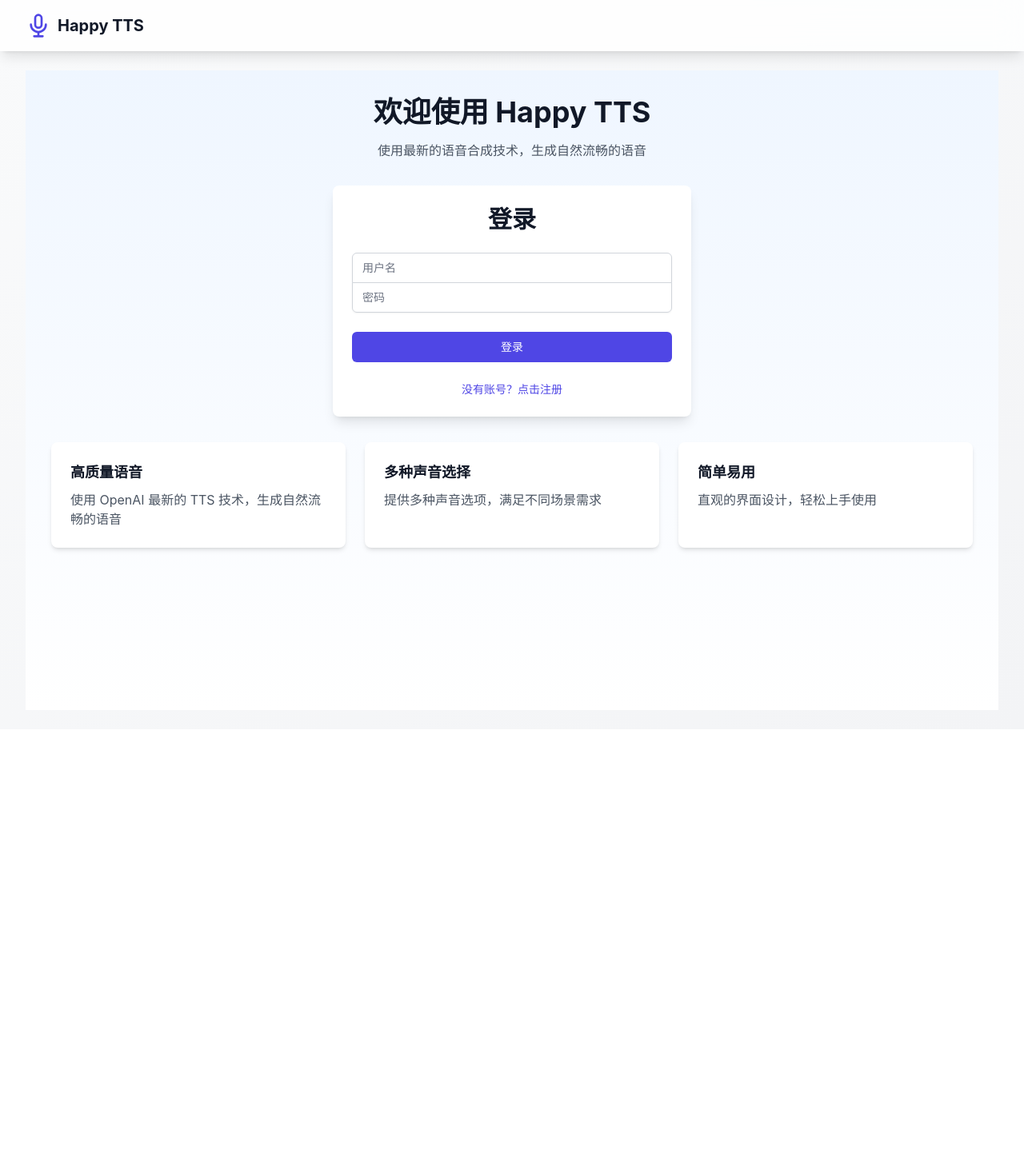
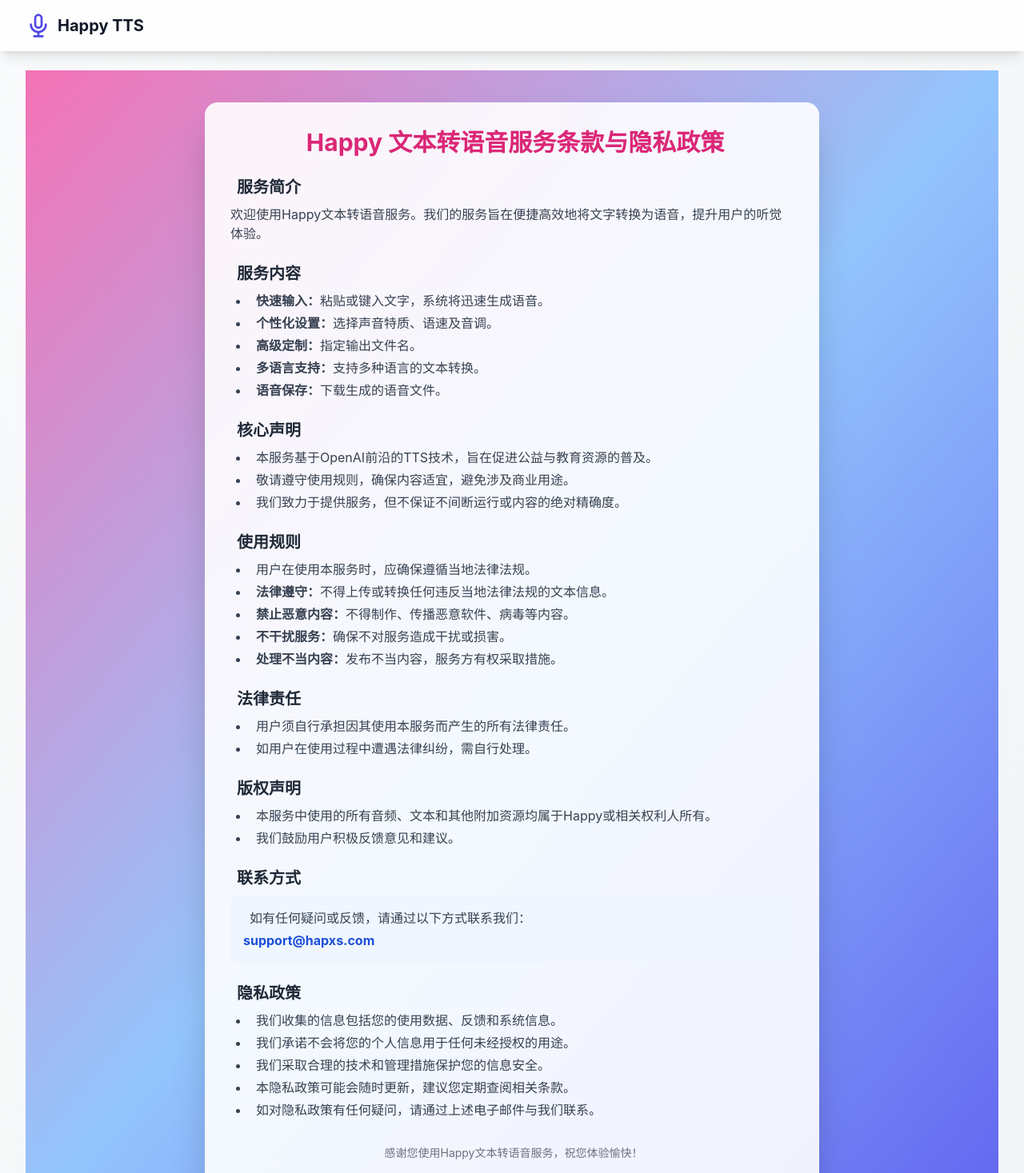
Before and after one commit to devhappys/Happy-TTS, a React (Vite) app in the folder frontend/: page /policy in a window 1280 px wide. Before the commit this address led to /welcome. Shown: the top 1467 px of the page at 80% size. Before the commit the page ends 912 px from the top, so only its background shows below. Built offline with nearby package versions, Linux system fonts and the light colour scheme.

Commit message:
feat(frontend): implement privacy policy and terms of service
- Add PolicyPage component and corresponding route
- Update AuthForm to require agreement to terms and conditions
- Add link to privacy policy in AuthForm

```diff
--- a/frontend/src/App.tsx
+++ b/frontend/src/App.tsx
@@ -4,6 +4,7 @@
 import { BrowserRouter as Router, Routes, Route, Navigate, useLocation } from 'react-router-dom';
 import { WelcomePage } from './components/WelcomePage';
 import { TtsPage } from './components/TtsPage';
+import PolicyPage from './components/PolicyPage';
 
 const App: React.FC = () => {
   const { user, loading, logout } = useAuth();
@@ -141,6 +142,7 @@
               )
             }
           />
+          <Route path="/policy" element={<PolicyPage />} />
           <Route path="*" element={<Navigate to="/" replace />} />
         </Routes>
       </main>
--- a/frontend/src/components/AuthForm.tsx
+++ b/frontend/src/components/AuthForm.tsx
@@ -1,5 +1,6 @@
 import React, { useState } from 'react';
 import { useAuth } from '../hooks/useAuth';
+import { Link } from 'react-router-dom';
 
 interface AuthFormProps {
     onSuccess?: () => void;
@@ -13,10 +14,15 @@
     const [password, setPassword] = useState('');
     const [error, setError] = useState<string | null>(null);
     const [loading, setLoading] = useState(false);
+    const [agreed, setAgreed] = useState(false);
 
     const handleSubmit = async (e: React.FormEvent) => {
         e.preventDefault();
         setError(null);
+        if (!agreed) {
+            setError('请阅读并同意服务条款与隐私政策');
+            return;
+        }
         setLoading(true);
 
         try {
@@ -126,13 +132,28 @@
                             />
                         </div>
                     </div>
-
+                    <div className="flex items-center">
+                        <input
+                            id="agree"
+                            name="agree"
+                            type="checkbox"
+                            checked={agreed}
+                            onChange={e => setAgreed(e.target.checked)}
+                            className="h-4 w-4 text-indigo-600 focus:ring-indigo-500 border-gray-300 rounded"
+                            required
+                        />
+                        <label htmlFor="agree" className="ml-2 block text-sm text-gray-700">
+                            我已阅读并同意
+                            <Link to="/policy" className="text-blue-600 hover:underline ml-1" target="_blank">
+                                服务条款与隐私政策
+                            </Link>
+                        </label>
+                    </div>
                     {error && (
                         <div className="text-red-500 text-sm text-center">
                             {error}
                         </div>
                     )}
-
                     <div>
                         <button
                             type="submit"
--- /dev/null
+++ b/frontend/src/components/PolicyPage.tsx
@@ -0,0 +1,79 @@
+import React from 'react';
+
+const PolicyPage: React.FC = () => (
+  <div className="min-h-screen bg-gradient-to-br from-pink-400 via-blue-300 to-indigo-500 py-10 px-4 flex justify-center items-center">
+    <div className="max-w-3xl w-full bg-white/90 dark:bg-gray-900/90 rounded-2xl shadow-2xl p-8 backdrop-blur-md">
+      <h1 className="text-3xl font-bold text-center text-pink-600 dark:text-pink-300 mb-6 flex items-center justify-center gap-2">
+        <i className="fas fa-volume-up" /> Happy 文本转语音服务条款与隐私政策
+      </h1>
+      <section className="mb-6">
+        <h2 className="text-xl font-semibold text-gray-800 dark:text-gray-100 mb-2 flex items-center gap-2"><i className="fas fa-info-circle" /> 服务简介</h2>
+        <p className="text-gray-700 dark:text-gray-300 mb-2"><i className="fas fa-hand-point-right text-blue-500" /> 欢迎使用Happy文本转语音服务。我们的服务旨在便捷高效地将文字转换为语音，提升用户的听觉体验。</p>
+      </section>
+      <section className="mb-6">
+        <h2 className="text-xl font-semibold text-gray-800 dark:text-gray-100 mb-2 flex items-center gap-2"><i className="fas fa-cogs" /> 服务内容</h2>
+        <ul className="list-disc ml-6 text-gray-700 dark:text-gray-300 space-y-1">
+          <li><i className="fas fa-pencil-alt text-blue-500 mr-2" /><b>快速输入：</b>粘贴或键入文字，系统将迅速生成语音。</li>
+          <li><i className="fas fa-cogs text-blue-500 mr-2" /><b>个性化设置：</b>选择声音特质、语速及音调。</li>
+          <li><i className="fas fa-tags text-blue-500 mr-2" /><b>高级定制：</b>指定输出文件名。</li>
+          <li><i className="fas fa-language text-blue-500 mr-2" /><b>多语言支持：</b>支持多种语言的文本转换。</li>
+          <li><i className="fas fa-file-audio text-blue-500 mr-2" /><b>语音保存：</b>下载生成的语音文件。</li>
+        </ul>
+      </section>
+      <section className="mb-6">
+        <h2 className="text-xl font-semibold text-gray-800 dark:text-gray-100 mb-2 flex items-center gap-2"><i className="fas fa-bullhorn" /> 核心声明</h2>
+        <ul className="list-disc ml-6 text-gray-700 dark:text-gray-300 space-y-1">
+          <li><i className="fas fa-star text-yellow-500 mr-2" /> 本服务基于OpenAI前沿的TTS技术，旨在促进公益与教育资源的普及。</li>
+          <li><i className="fas fa-exclamation-triangle text-yellow-500 mr-2" /> 敬请遵守使用规则，确保内容适宜，避免涉及商业用途。</li>
+          <li><i className="fas fa-check-circle text-green-500 mr-2" /> 我们致力于提供服务，但不保证不间断运行或内容的绝对精确度。</li>
+        </ul>
+      </section>
+      <section className="mb-6">
+        <h2 className="text-xl font-semibold text-gray-800 dark:text-gray-100 mb-2 flex items-center gap-2"><i className="fas fa-user-shield" /> 使用规则</h2>
+        <ul className="list-disc ml-6 text-gray-700 dark:text-gray-300 space-y-1">
+          <li><i className="fas fa-balance-scale text-blue-500 mr-2" /> 用户在使用本服务时，应确保遵循当地法律法规。</li>
+          <li><i className="fas fa-exclamation-triangle text-yellow-500 mr-2" /><b>法律遵守：</b>不得上传或转换任何违反当地法律法规的文本信息。</li>
+          <li><i className="fas fa-ban text-red-500 mr-2" /><b>禁止恶意内容：</b>不得制作、传播恶意软件、病毒等内容。</li>
+          <li><i className="fas fa-shield-alt text-blue-500 mr-2" /><b>不干扰服务：</b>确保不对服务造成干扰或损害。</li>
+          <li><i className="fas fa-user-slash text-gray-500 mr-2" /><b>处理不当内容：</b>发布不当内容，服务方有权采取措施。</li>
+        </ul>
+      </section>
+      <section className="mb-6">
+        <h2 className="text-xl font-semibold text-gray-800 dark:text-gray-100 mb-2 flex items-center gap-2"><i className="fas fa-gavel" /> 法律责任</h2>
+        <ul className="list-disc ml-6 text-gray-700 dark:text-gray-300 space-y-1">
+          <li><i className="fas fa-exclamation-circle text-red-500 mr-2" /> 用户须自行承担因其使用本服务而产生的所有法律责任。</li>
+          <li><i className="fas fa-exclamation-circle text-red-500 mr-2" /> 如用户在使用过程中遭遇法律纠纷，需自行处理。</li>
+        </ul>
+      </section>
+      <section className="mb-6">
+        <h2 className="text-xl font-semibold text-gray-800 dark:text-gray-100 mb-2 flex items-center gap-2"><i className="fas fa-copyright" /> 版权声明</h2>
+        <ul className="list-disc ml-6 text-gray-700 dark:text-gray-300 space-y-1">
+          <li><i className="fas fa-file-alt text-blue-500 mr-2" /> 本服务中使用的所有音频、文本和其他附加资源均属于Happy或相关权利人所有。</li>
+          <li><i className="fas fa-comments text-blue-500 mr-2" /> 我们鼓励用户积极反馈意见和建议。</li>
+        </ul>
+      </section>
+      <section className="mb-6">
+        <h2 className="text-xl font-semibold text-gray-800 dark:text-gray-100 mb-2 flex items-center gap-2"><i className="fas fa-address-book" /> 联系方式</h2>
+        <div className="bg-blue-50 dark:bg-blue-900/40 p-4 rounded-lg">
+          <p className="text-gray-700 dark:text-gray-300 mb-1"><i className="fas fa-envelope text-blue-500 mr-2" />如有任何疑问或反馈，请通过以下方式联系我们：</p>
+          <p className="text-blue-700 dark:text-blue-300 font-bold"><a href="mailto:support@hapxs.com">support@hapxs.com</a></p>
+        </div>
+      </section>
+      <section className="mb-6">
+        <h2 className="text-xl font-semibold text-gray-800 dark:text-gray-100 mb-2 flex items-center gap-2"><i className="fas fa-user-secret" /> 隐私政策</h2>
+        <ul className="list-disc ml-6 text-gray-700 dark:text-gray-300 space-y-1">
+          <li><i className="fas fa-check text-green-500 mr-2" /> 我们收集的信息包括您的使用数据、反馈和系统信息。</li>
+          <li><i className="fas fa-lock text-blue-500 mr-2" /> 我们承诺不会将您的个人信息用于任何未经授权的用途。</li>
+          <li><i className="fas fa-shield-alt text-blue-500 mr-2" /> 我们采取合理的技术和管理措施保护您的信息安全。</li>
+          <li><i className="fas fa-exclamation-triangle text-yellow-500 mr-2" /> 本隐私政策可能会随时更新，建议您定期查阅相关条款。</li>
+          <li><i className="fas fa-envelope text-blue-500 mr-2" /> 如对隐私政策有任何疑问，请通过上述电子邮件与我们联系。</li>
+        </ul>
+      </section>
+      <footer className="text-center text-gray-500 dark:text-gray-400 mt-8 text-sm">
+        <i className="fas fa-thumbs-up text-pink-400 mr-1" /> 感谢您使用Happy文本转语音服务，祝您体验愉快！
+      </footer>
+    </div>
+  </div>
+);
+
+export default PolicyPage;
```
